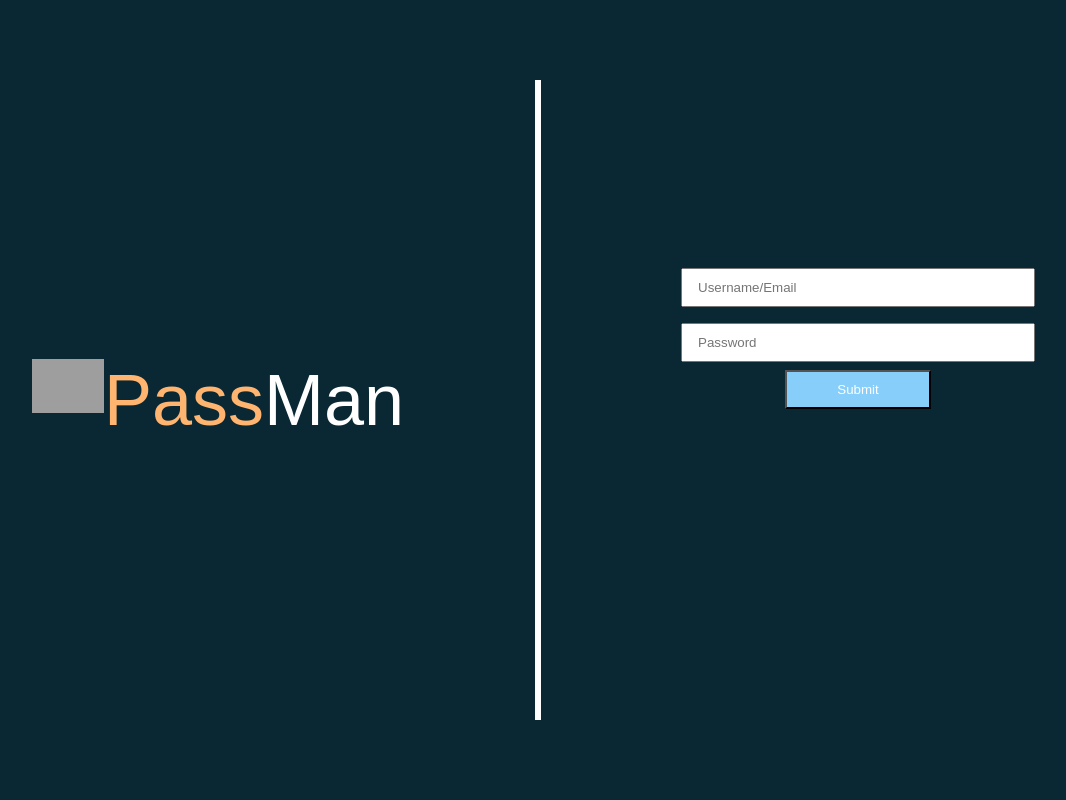
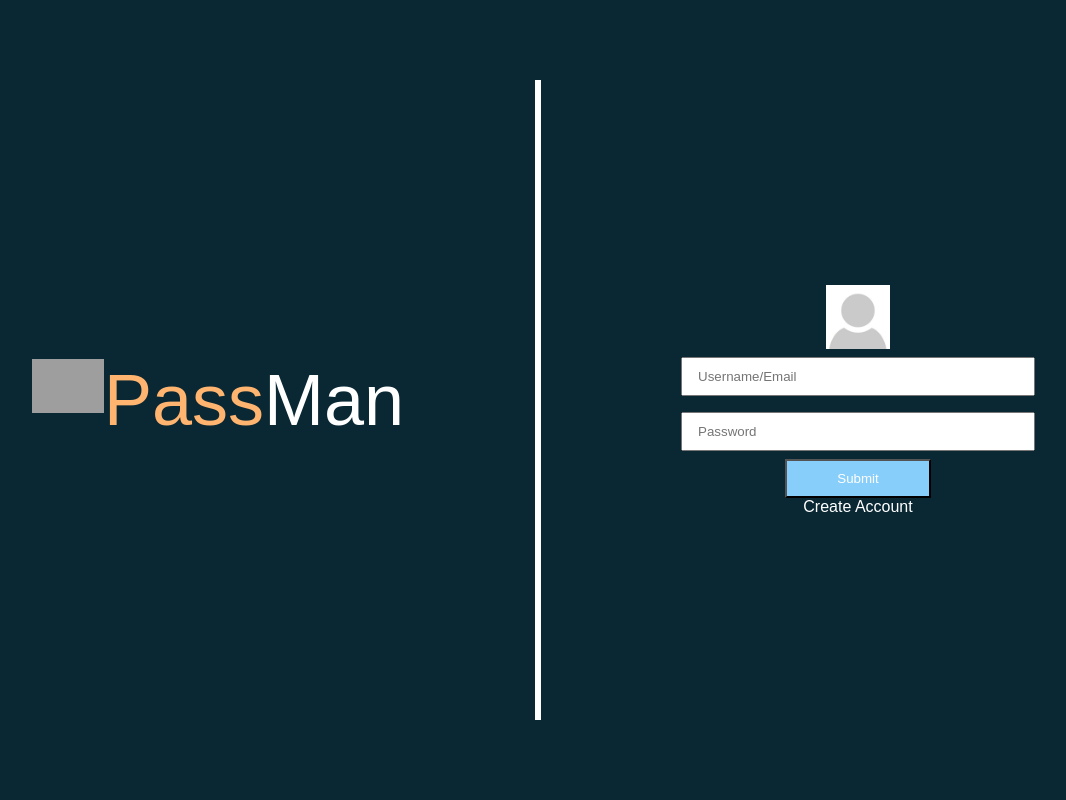
Before and after one commit to Haz001/passman, a PHP site: page /login.php in a window 1280 px wide. Shown: the whole page, without its empty margins (102-1168 px from the left). Run offline with PHP 8.4, Linux system fonts and the light colour scheme; grey boxes are pictures that could not be loaded.

Commit message:
css upload

```diff
--- a/public_html/login.php
+++ b/public_html/login.php
@@ -16,6 +16,7 @@ session_start(["cookie_domain" => "passman.harrysy.red"]);
 
 <body>
 	<div class="containerMain">
+
 		<div class="containerMainLeft">
 			<div class="logo">
 				<img src="logo.png" style="width:1em;float:left;" /><span><span>Pass</span>Man</span>
@@ -25,11 +26,14 @@ session_start(["cookie_domain" => "passman.harrysy.red"]);
 		<div class="vl"></div>
 
 		<div class="containerMainRight">
-			<form action="scripts/loginScript.php" method="POST">
+			<img id="loginIcon" src="img\profilePicture.jpeg">
+
+			<form action="scripts/loginScript.php" method="post">
 				<input type="text" name="username" placeholder="Username/Email">
 				<input type="password" name="password" placeholder="Password">
 				<button type="submit" name="submit">Submit</button>
 			</form>
+			<p id="CreateAccount">Create Account</p>
 			<div>
 				<p id="error"></p>
 			</div>
--- a/public_html/styles/styles.css
+++ b/public_html/styles/styles.css
@@ -25,7 +25,6 @@
 .containerMainRight {
 	flex: 50%;
 	display: block;
-	height: 35vh;
 	margin: auto;
 }
 
@@ -82,6 +81,26 @@ button:hover {
 	background-color: 092834;
 }
 
+#loginIcon {
+	width: 10%;
+	height: 10%;
+	display: flex;
+	flex-direction: column;
+	align-items: center;
+	margin: auto;
+}
+
+#CreateAccount {
+	font-size: 1rem;
+	align-items: center;
+	margin: auto;
+	display: flex;
+	flex-direction: column;
+	align-items: center;
+	margin: auto;
+
+}
+
 @media screen and (max-width: 600px) {
 	.vl {
 		transform: rotate(90deg);
```
